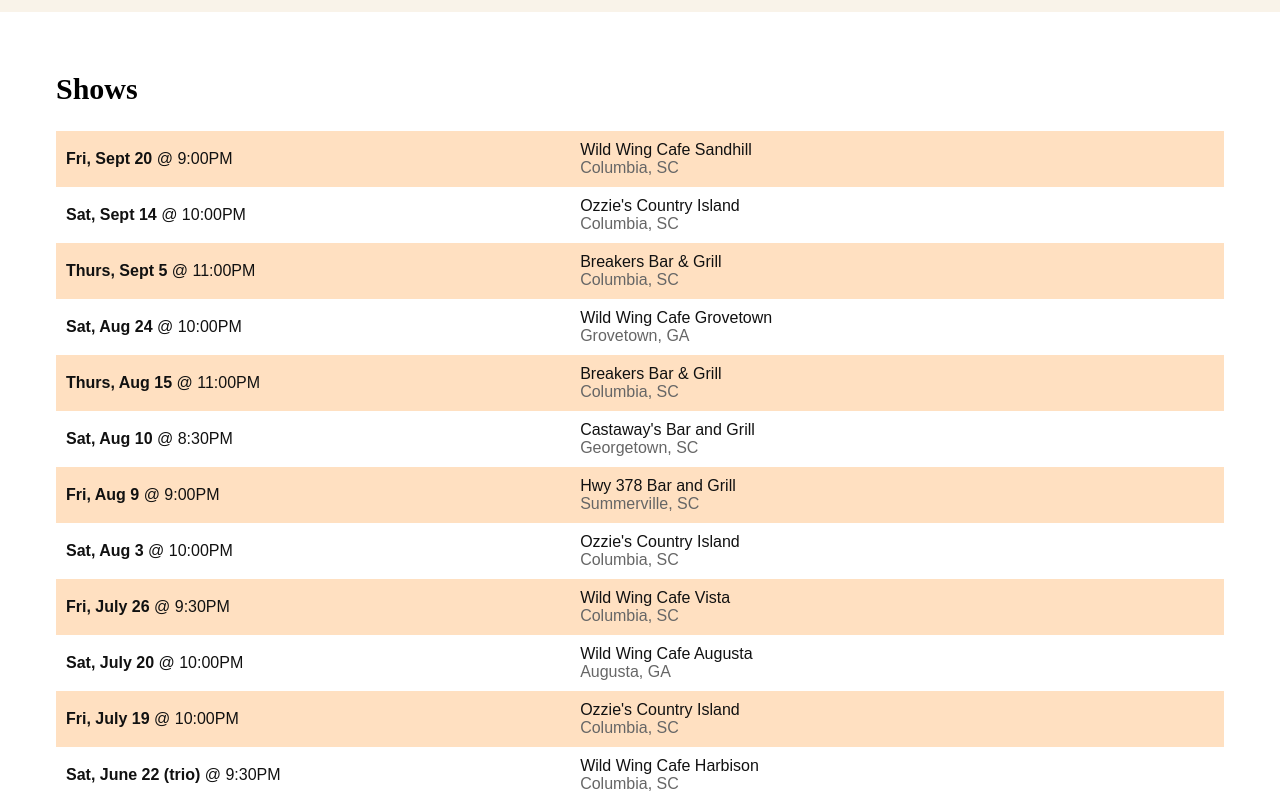
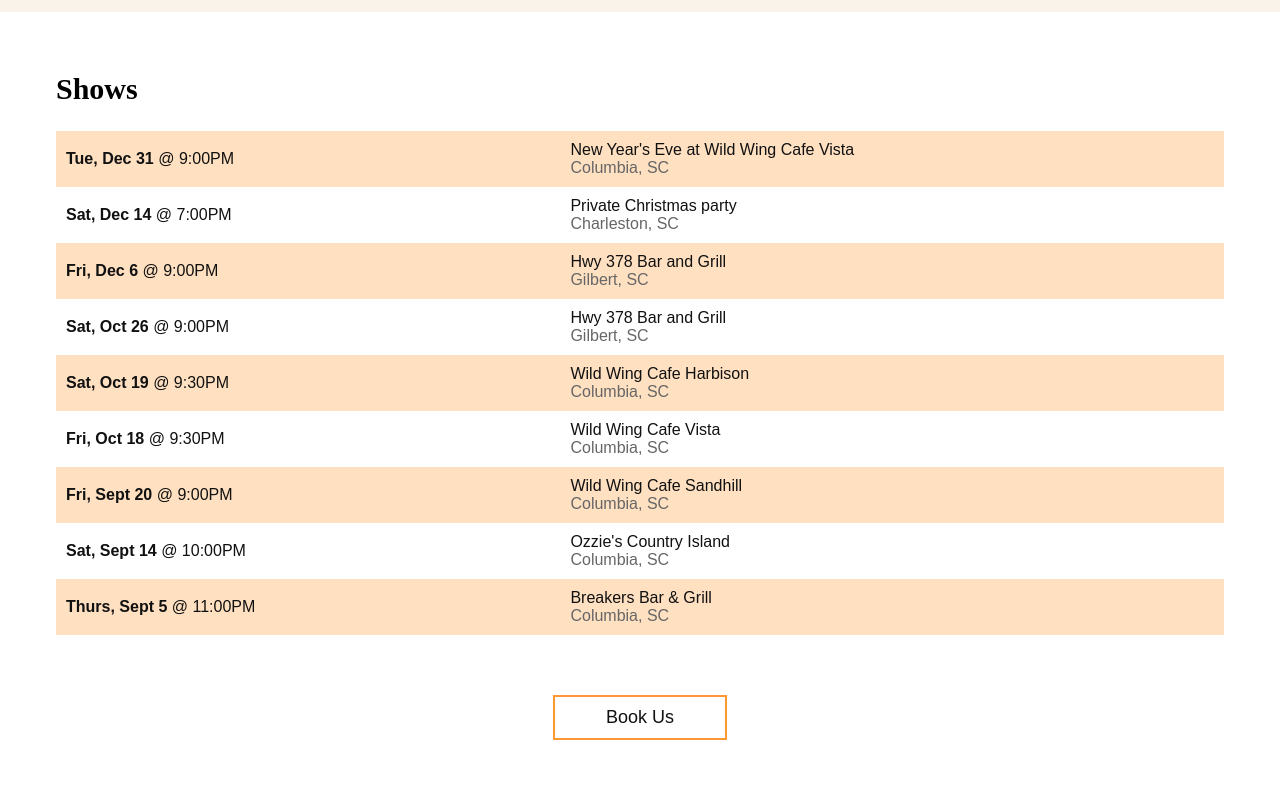
Before and after one commit to rebekahpadula/under-the-sun, a React (Create React App) app: page / in a window 1280 px wide. Shown: the part 1520-2320 px from the top of the page. Built offline with nearby package versions, Linux system fonts and the light colour scheme; a web font is replaced by a local one.

Commit message:
updates show dates

```diff
--- a/src/components/Shows.js
+++ b/src/components/Shows.js
@@ -124,8 +124,87 @@
     return (
         <Shows id="shows">
             <ShowsTable>
-            <ShowsHeading>Shows</ShowsHeading>
+                <ShowsHeading>Shows</ShowsHeading>
                 <ShowsTableBody>
+                    <ShowsRow>
+                        <ShowsData>
+                            <ShowsLink href="https://www.facebook.com/BandUnderTheSun/">
+                            <ShowsDate><strong>Tue, Dec 31</strong> @ 9:00PM</ShowsDate>
+                            </ShowsLink>
+                        </ShowsData>
+                        <ShowsData>
+                            <ShowsLink href="https://www.facebook.com/BandUnderTheSun/">
+                            <ShowsEvent>New Year's Eve at Wild Wing Cafe Vista</ShowsEvent><ShowsLocation>Columbia, SC</ShowsLocation>
+                            </ShowsLink>
+                        </ShowsData>
+                    </ShowsRow>
+
+                    <ShowsRow>
+                        <ShowsData>
+                            <ShowsLink href="https://www.facebook.com/BandUnderTheSun/">
+                            <ShowsDate><strong>Sat, Dec 14</strong> @ 7:00PM</ShowsDate>
+                            </ShowsLink>
+                        </ShowsData>
+                        <ShowsData>
+                            <ShowsLink href="https://www.facebook.com/BandUnderTheSun/">
+                            <ShowsEvent>Private Christmas party</ShowsEvent><ShowsLocation>Charleston, SC</ShowsLocation>
+                            </ShowsLink>
+                        </ShowsData>
+                    </ShowsRow>
+
+                    <ShowsRow>
+                        <ShowsData>
+                            <ShowsLink href="https://www.facebook.com/BandUnderTheSun/">
+                            <ShowsDate><strong>Fri, Dec 6</strong> @ 9:00PM</ShowsDate>
+                            </ShowsLink>
+                        </ShowsData>
+                        <ShowsData>
+                            <ShowsLink href="https://www.facebook.com/BandUnderTheSun/">
+                            <ShowsEvent>Hwy 378 Bar and Grill</ShowsEvent><ShowsLocation>Gilbert, SC</ShowsLocation>
+                            </ShowsLink>
+                        </ShowsData>
+                    </ShowsRow>
+
+                    <ShowsRow>
+                        <ShowsData>
+                            <ShowsLink href="https://www.facebook.com/events/392194715042932/">
+                            <ShowsDate><strong>Sat, Oct 26</strong> @ 9:00PM</ShowsDate>
+                            </ShowsLink>
+                        </ShowsData>
+                        <ShowsData>
+                            <ShowsLink href="https://www.facebook.com/events/392194715042932/">
+                            <ShowsEvent>Hwy 378 Bar and Grill</ShowsEvent><ShowsLocation>Gilbert, SC</ShowsLocation>
+                            </ShowsLink>
+                        </ShowsData>
+                    </ShowsRow>
+
+                    <ShowsRow>
+                        <ShowsData>
+                            <ShowsLink href="https://www.facebook.com/events/418712175469915/">
+                            <ShowsDate><strong>Sat, Oct 19</strong> @ 9:30PM</ShowsDate>
+                            </ShowsLink>
+                        </ShowsData>
+                        <ShowsData>
+                            <ShowsLink href="https://www.facebook.com/events/418712175469915/">
+                            <ShowsEvent>Wild Wing Cafe Harbison</ShowsEvent><ShowsLocation>Columbia, SC</ShowsLocation>
+                            </ShowsLink>
+                        </ShowsData>
+                    </ShowsRow>
+
+                    <ShowsRow>
+                        <ShowsData>
+                            <ShowsLink href="https://www.facebook.com/events/395375427791542/">
+                            <ShowsDate><strong>Fri, Oct 18</strong> @ 9:30PM</ShowsDate>
+                            </ShowsLink>
+                        </ShowsData>
+                        <ShowsData>
+                            <ShowsLink href="https://www.facebook.com/events/395375427791542/">
+                            <ShowsEvent>Wild Wing Cafe Vista</ShowsEvent><ShowsLocation>Columbia, SC</ShowsLocation>
+                            </ShowsLink>
+                        </ShowsData>
+                    </ShowsRow>
+
+                    {/* new stuff above here */}
                     <ShowsRow>
                         <ShowsData>
                             <ShowsLink href="https://www.facebook.com/events/462022807908602/">
@@ -162,7 +241,7 @@
                             </ShowsLink>
                         </ShowsData>
                     </ShowsRow>
-                    <ShowsRow>
+                    {/* <ShowsRow>
                         <ShowsData>
                             <ShowsLink href="https://www.facebook.com/events/2368730900066382/">
                             <ShowsDate><strong>Sat, Aug 24</strong> @ 10:00PM</ShowsDate>
@@ -311,7 +390,6 @@
                             </ShowsLink>
                         </ShowsData>
                     </ShowsRow>
-                    {/* new shows begin above */}
                     <ShowsRow>
                         <ShowsData>
                             <ShowsLink href="https://www.facebook.com/events/282110485787730/">
@@ -398,7 +476,7 @@
                             <ShowsEvent>Wild Wing Cafe Augusta</ShowsEvent><ShowsLocation>Augusta, GA</ShowsLocation>
                             </ShowsLink>
                         </ShowsData>
-                    </ShowsRow>
+                    </ShowsRow> */}
                 </ShowsTableBody>
             </ShowsTable>
             <Booking></Booking>
```
